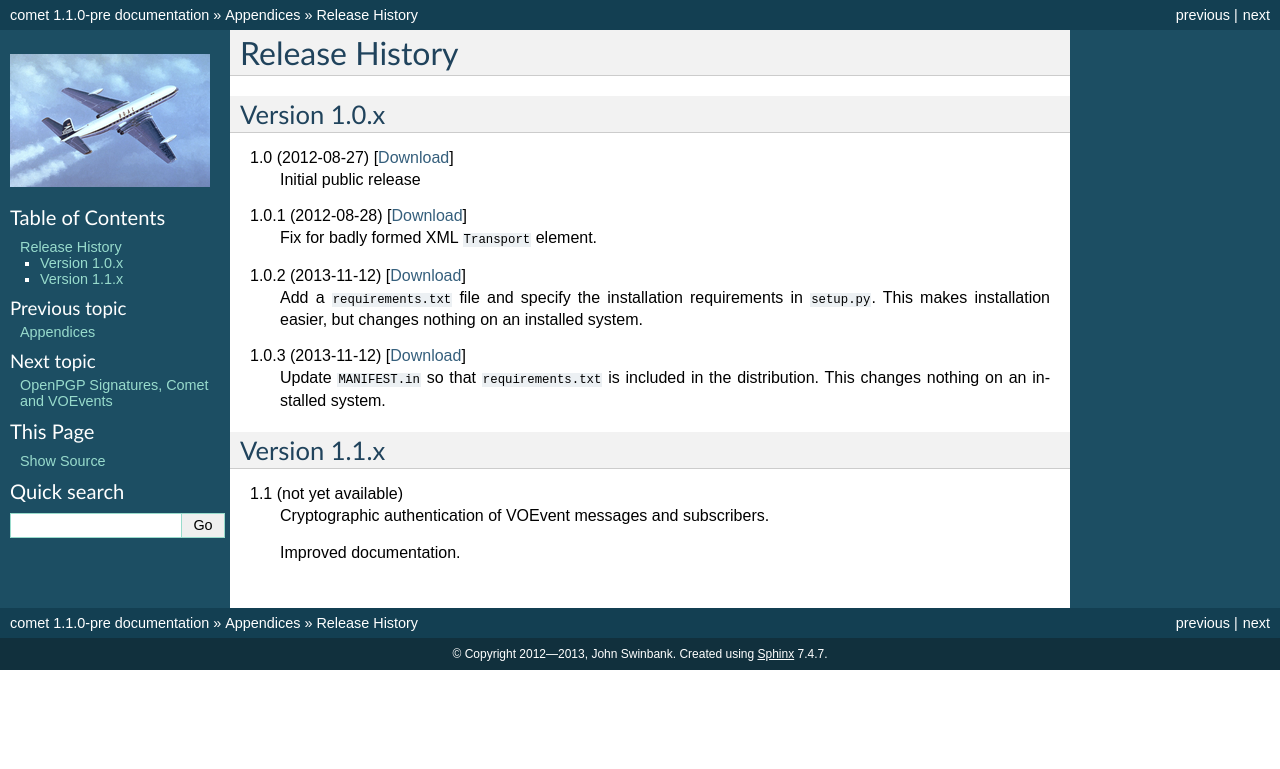
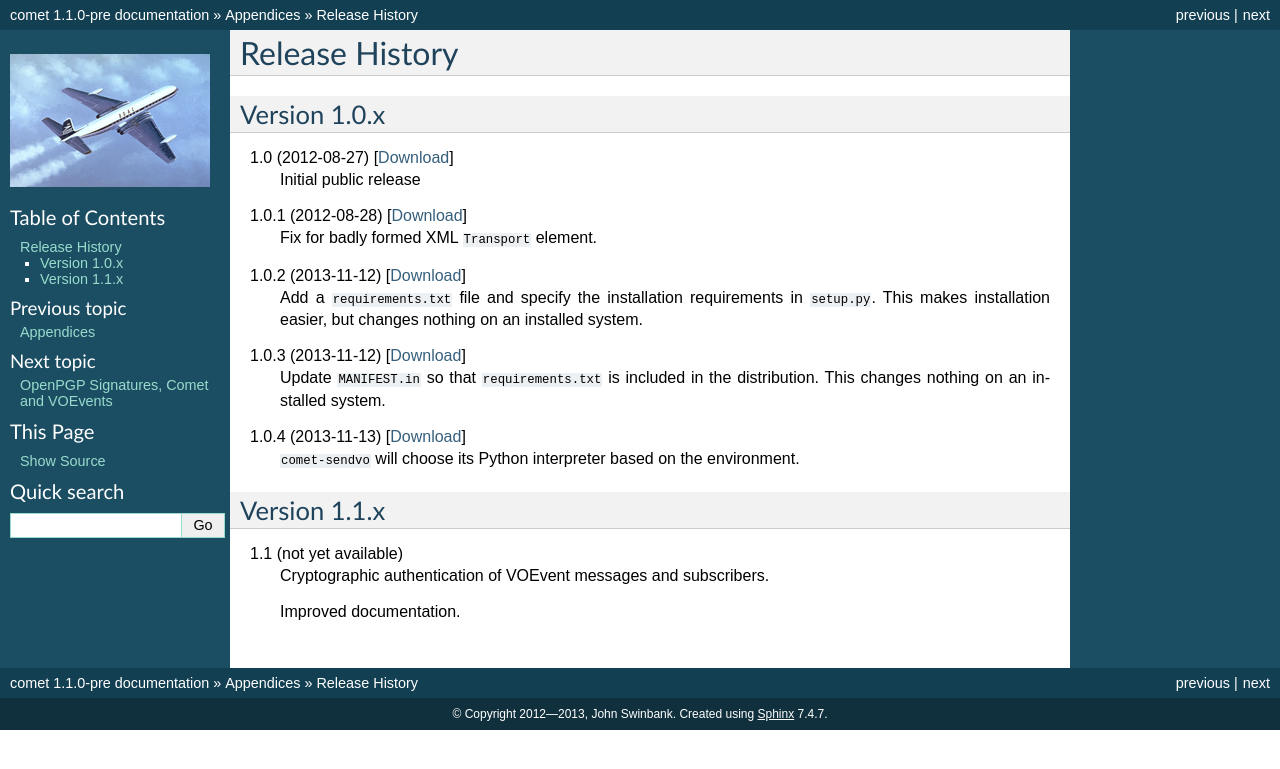
Before and after one commit to jdswinbank/Comet, a Sphinx documentation site: the page built from docs/appendix/history.rst, in a window 1280 px wide. Shown: the top 769 px of the page. Built offline with Sphinx 7.4.7, drawn with Linux system fonts in a browser that asks for light colours.

Commit message:
Changelog

```diff
--- a/docs/appendix/history.rst
+++ b/docs/appendix/history.rst
@@ -19,6 +19,10 @@ Version 1.0.x
    Update ``MANIFEST.in`` so that ``requirements.txt`` is included in the
    distribution. This changes nothing on an installed system.
 
+1.0.4 (2013-11-13) [`Download <https://github.com/jdswinbank/Comet/tarball/1.0.4>`__]
+   ``comet-sendvo`` will choose its Python interpreter based on the
+   environment.
+
 Version 1.1.x
 -------------
 
```
